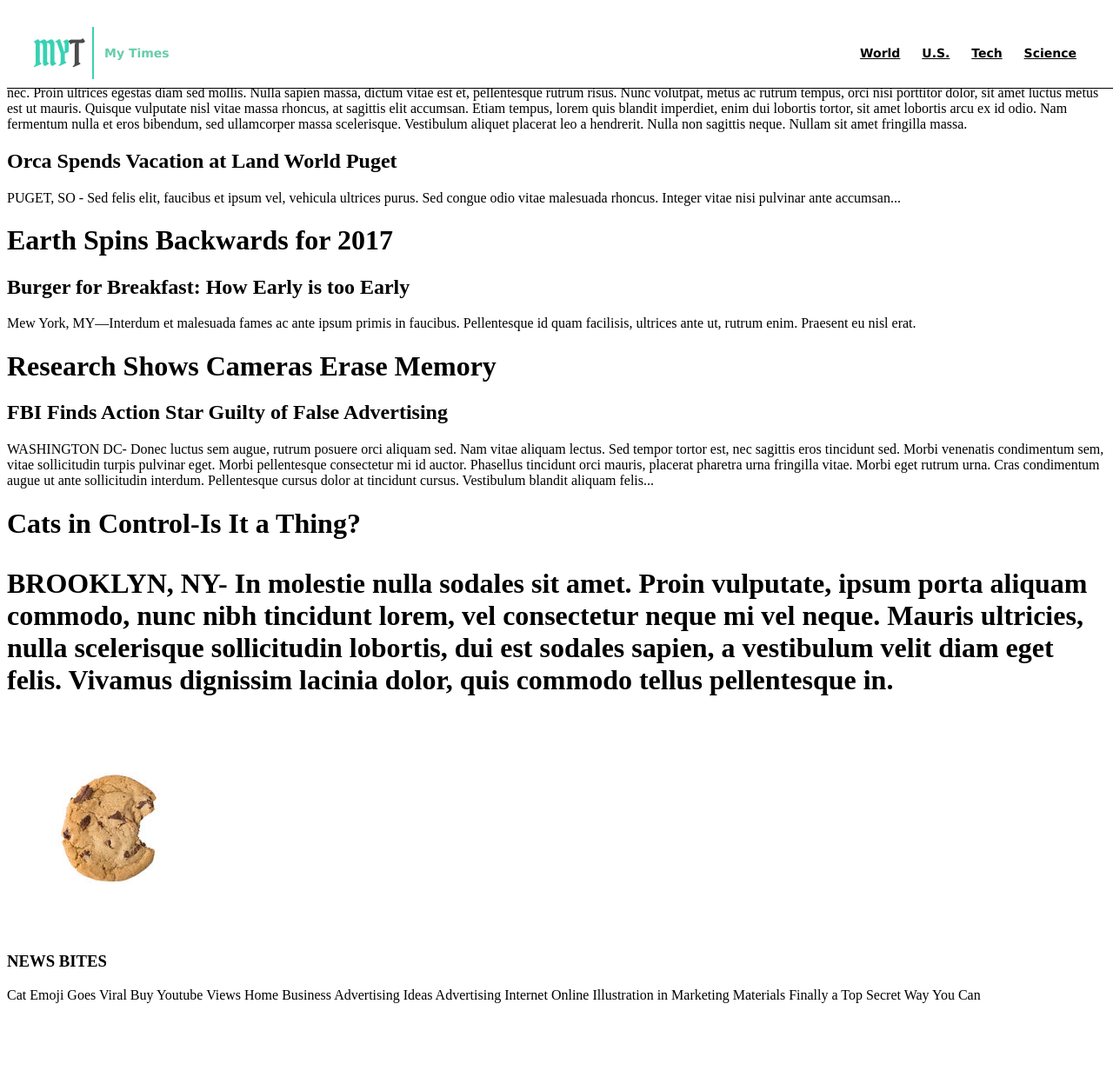
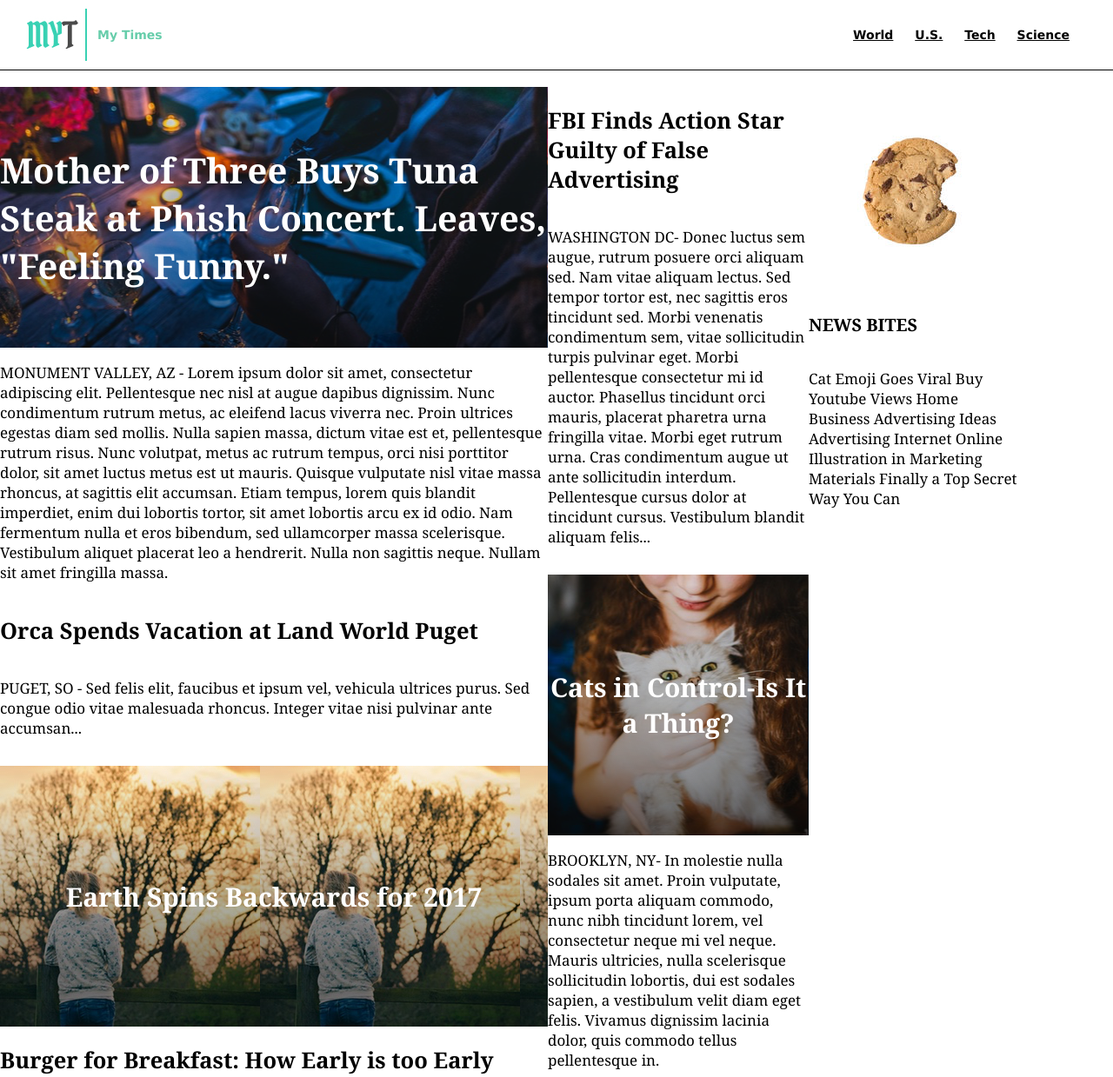
Before and after one commit to goz2306/mytimes, a plain HTML site: page index.html in a window 1280 px wide. Shown: the top 1239 px of the page at 87% size. Before the commit the page ends 1170 px from the top, so only its background shows below. Drawn offline with Linux system fonts and the light colour scheme.

Commit message:
step 3 complete without borders - some divs maybe missing, images have been added

```diff
--- a/index.html
+++ b/index.html
@@ -21,7 +21,9 @@
 
     <main>
       <div class="column large">
-        <h1>Mother of Three Buys Tuna Steak at Phish Concert. Leaves, "Feeling Funny."</h1>
+        <div class="lead-story story-image">
+          <span>Mother of Three Buys Tuna Steak at Phish Concert. Leaves, "Feeling Funny."</span>
+        </div>
         <p>MONUMENT VALLEY, AZ - Lorem ipsum dolor sit amet, consectetur adipiscing elit.
            Pellentesque nec nisl at augue dapibus dignissim. Nunc condimentum rutrum metus,
            ac eleifend lacus viverra nec. Proin ultrices egestas diam sed mollis. Nulla sapien
@@ -36,11 +38,15 @@
         <p>PUGET, SO - Sed felis elit, faucibus et ipsum vel, vehicula ultrices purus.
            Sed congue odio vitae malesuada rhoncus. Integer vitae nisi pulvinar ante
            accumsan...</p>
-        <h1>Earth Spins Backwards for 2017</h1>
+        <div class="earth story-image">
+          <span>Earth Spins Backwards for 2017</span>
+        </div>
         <h2>Burger for Breakfast: How Early is too Early</h2>
         <p>Mew York, MY—Interdum et malesuada fames ac ante ipsum primis in faucibus. Pellentesque
            id quam facilisis, ultrices ante ut, rutrum enim. Praesent eu nisl erat.</p>
-        <h1>Research Shows Cameras Erase Memory</h1>
+        <div class="camera story-image">
+          <span>Research Shows Cameras Erase Memory</span>
+        </div>
       </div>
       <div class="column medium">
         <h2>FBI Finds Action Star Guilty of False Advertising</h2>
@@ -50,17 +56,20 @@
            mi id auctor. Phasellus tincidunt orci mauris, placerat pharetra urna fringilla vitae.
            Morbi eget rutrum urna. Cras condimentum augue ut ante sollicitudin interdum.
            Pellentesque cursus dolor at tincidunt cursus. Vestibulum blandit aliquam felis...</p>
-        <h1>Cats in Control-Is It a Thing?<h1>
+        <div class="cat story-image">
+          <span>Cats in Control-Is It a Thing?</span>
+        </div>
         <p>BROOKLYN, NY- In molestie nulla sodales sit amet. Proin vulputate, ipsum porta aliquam
            commodo, nunc nibh tincidunt lorem, vel consectetur neque mi vel neque. Mauris ultricies,
            nulla scelerisque sollicitudin lobortis, dui est sodales sapien, a vestibulum velit
            diam eget felis. Vivamus dignissim lacinia dolor, quis commodo tellus pellentesque in.</p>
       </div>
-      <div class="colum small">
+      <div class="column small">
         <img src="resources\images\img-news-bite.png" />
         <h3>NEWS BITES</h3>
         <p>Cat Emoji Goes Viral Buy Youtube Views Home Business Advertising Ideas Advertising Internet
            Online Illustration in Marketing Materials Finally a Top Secret Way You Can</p>
       </div>
+    </main>
   </body>
 </html>
--- a/resources/css/style.css
+++ b/resources/css/style.css
@@ -35,3 +35,53 @@ nav span{
 a{
   color: black;
 }
+body {
+  margin: 0;
+  font-family: "Georgia", serif;
+  font-size: 17px;
+  color: black;
+}
+main{
+  display:flex;
+  padding-top:100px;
+}
+.column{
+  display:flex;
+  flex-direction: column;
+}
+.column.large{
+  width: 630px;
+}
+.column.medium{
+  width: 300px;
+}
+.column.small{
+  width: 240px;
+}
+.story-image{
+  display: flex;
+  flex-direction: column;
+  justify-content: center;
+  height: 300px;
+  margin-top: 15px;
+  font-weight: bold;
+  font-size: 30px;
+  color: white;
+  text-align: center;
+}
+.lead-story.story-image{
+  background-image: url("../images/img-story-main.png");
+  width: 630px;
+  margin-top: 0;
+  text-align: left;
+  font-size: 40px;
+}
+.earth{
+  background-image: url("../images/img-story-2.png");
+}
+.camera{
+  background-image: url("../images/img-story-3.png");
+}
+.cat{
+  background-image: url("../images/img-story-1.png");
+}
```
